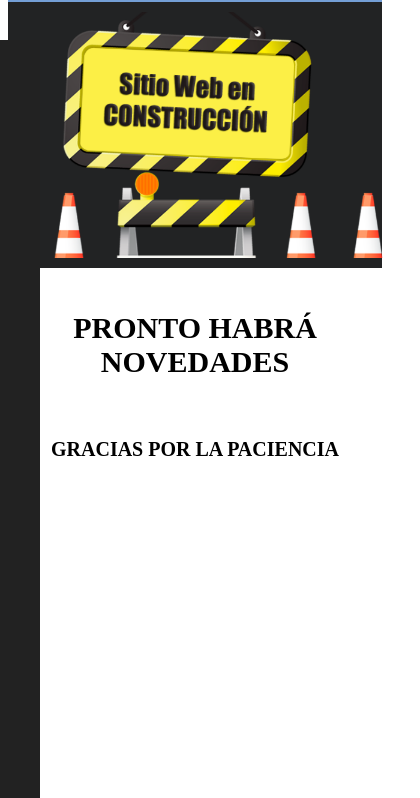
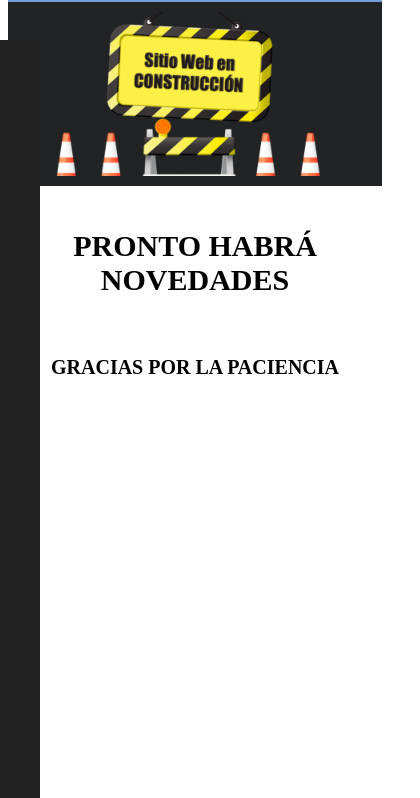
Before and after one commit to dantegarcia75/isita-v1, a plain HTML site: page index.html in a window 390 px wide. Shown: the part 46-844 px from the top of the page, 420 px wide, since content can reach past the window. Drawn offline with Linux system fonts and the light colour scheme.

Commit message:
nuevo fix

```diff
--- a/estilos/style.css
+++ b/estilos/style.css
@@ -34,6 +34,10 @@ header{
 }
 .menu-icon, #check{
     display: none;
+
+}
+.img-construccion{
+    width: 1000px;
 
 }
 
@@ -92,7 +96,7 @@ main{
         transition: all .25s;
     }
     .img-construccion{
-        width: 450px;
+        width: 300px;
     }
     .logo-header img{
         width: 150px;
```
